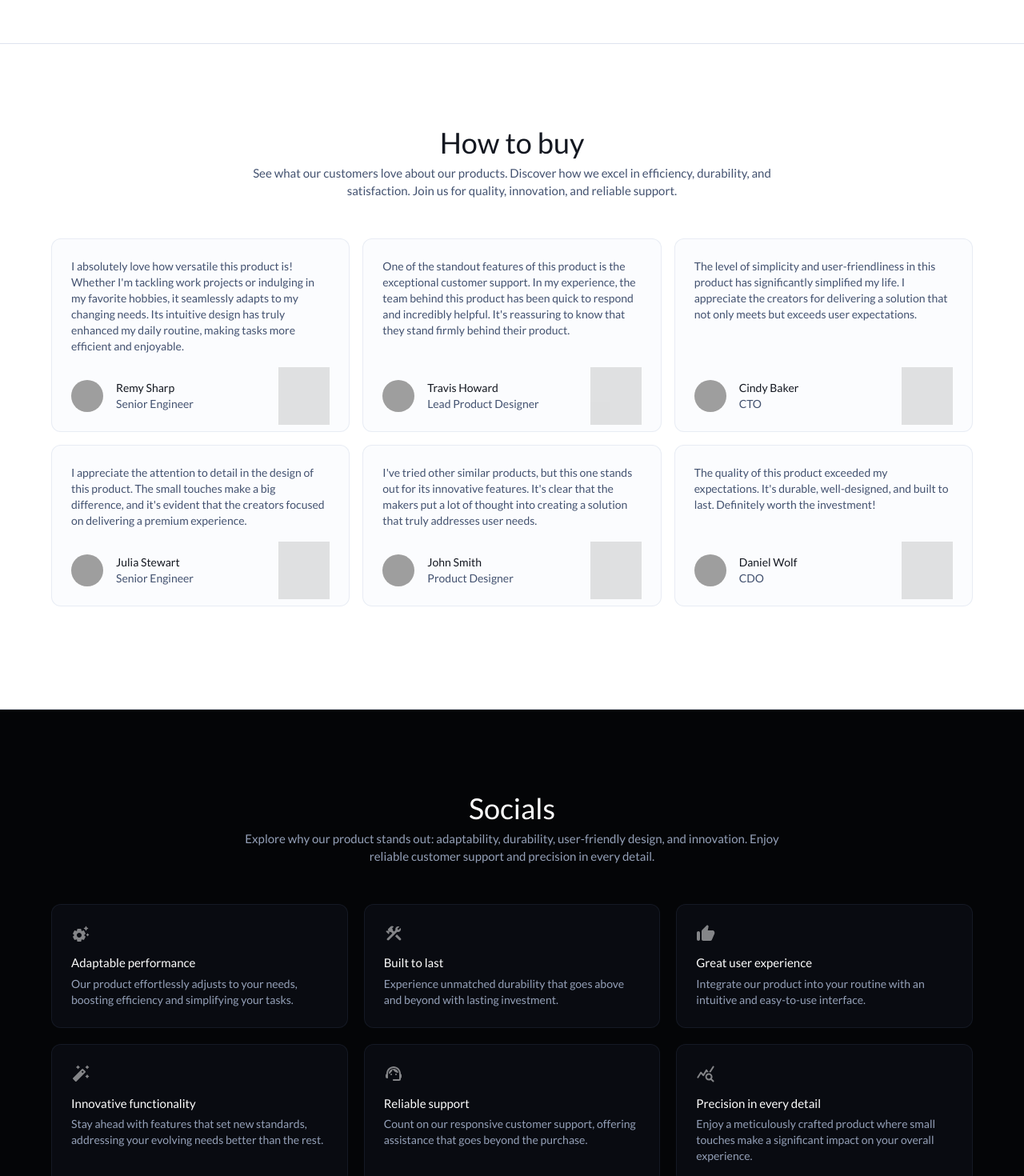
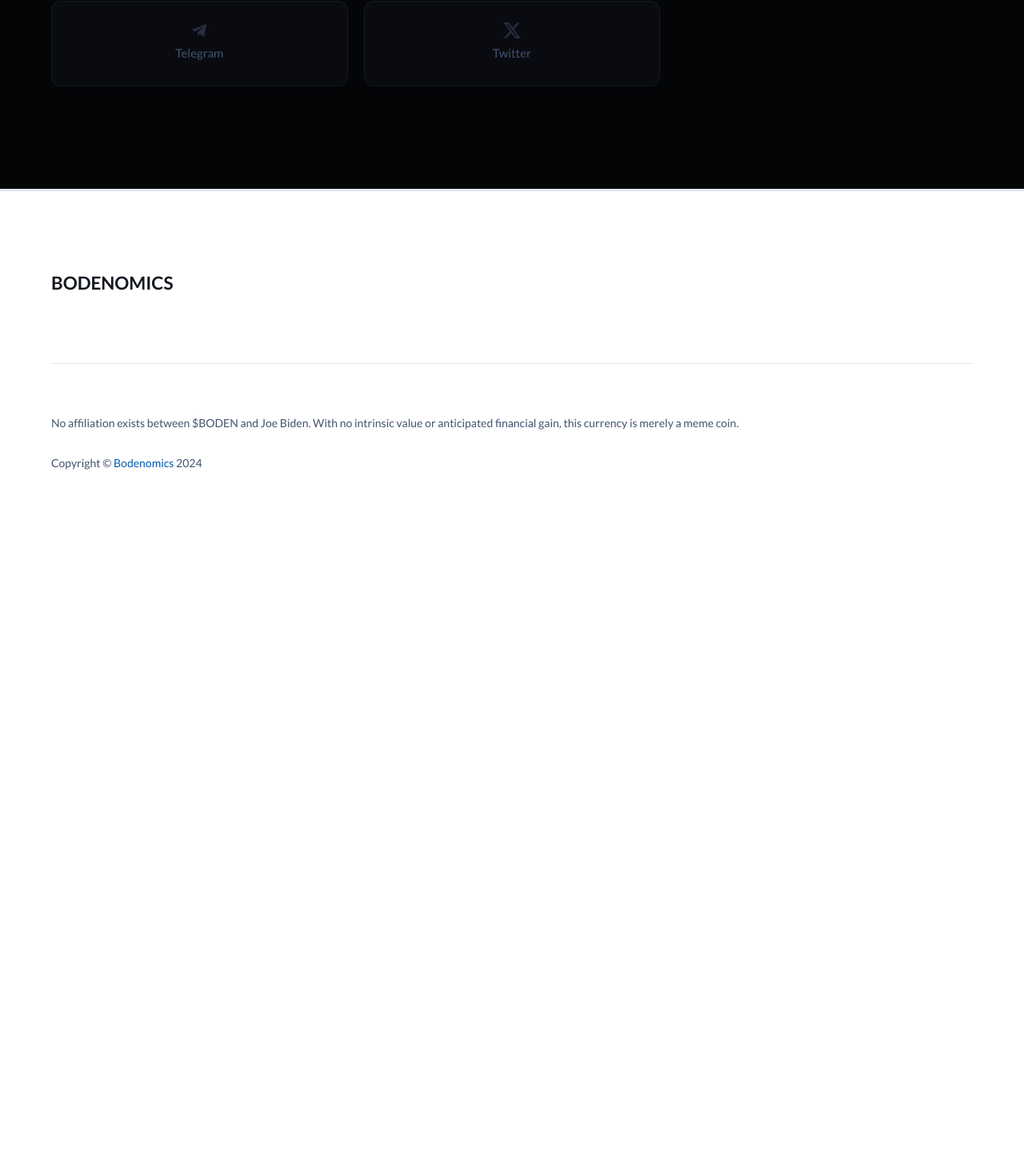
Before and after one commit to Insula415/bodenomics, a React (Create React App) app: page / in a window 1280 px wide. Shown: the part 1276-2746 px from the top of the page at 80% size. After the commit the page ends 1945 px from the top, so only its background shows below. Built offline with nearby package versions, Linux system fonts and the light colour scheme; grey boxes are pictures that could not be loaded.

Commit message:
everything

```diff
--- a/src/App.css
+++ b/src/App.css
@@ -3,3 +3,21 @@
 * {
   font-family: "Lato", sans-serif !important;
 }
+
+@keyframes flash {
+  0% {
+    background-color: #cfcfcf; /* White */
+
+  }
+  50% {
+    background-color: #ff0000; /* Red */
+  }
+  100% {
+    background-color: #0000ff; /* Blue */
+  }
+}
+
+.flashing {
+  animation: flash 2s infinite;
+  border-radius: 16px;
+}
--- a/src/LandingPage.tsx
+++ b/src/LandingPage.tsx
@@ -90,14 +90,14 @@ export default function LandingPage() {
     /> */}
 
       <Box sx={{ bgcolor: 'background.default' }}>
-        <Features />
+        {/* <Features /> */}
         <Divider />
         <Testimonials />
         <Divider />
         <Highlights />
         <Divider />
         <Divider />
-        <FAQ />
+        {/* <FAQ /> */}
         <Divider />
         <Footer />
       </Box>
--- a/src/components/Footer.tsx
+++ b/src/components/Footer.tsx
@@ -59,7 +59,7 @@ export default function Footer() {
             <SitemarkIcon />
           </Box>
         </Box>
-        <Box
+        {/* <Box
           sx={{
             display: { xs: 'none', sm: 'flex' },
             flexDirection: 'column',
@@ -81,7 +81,7 @@ export default function Footer() {
           <Link color="text.secondary" variant="body2" href="#">
             Buy
           </Link>
-        </Box>
+        </Box> */}
       </Box>
       <Box
         sx={{
@@ -94,12 +94,11 @@ export default function Footer() {
         }}
       >
         <div>
-          <Link color="text.secondary" variant="body2" href="#">
+          <Typography color="text.secondary" variant="body2">
           No affiliation exists between $BODEN and Joe Biden. With no intrinsic value or anticipated financial gain, this currency is merely a meme coin.
-          </Link>
+          </Typography>
           <br />
-          <br />
-          <Link color="text.secondary" variant="body2" href="#">
+          {/* <Link color="text.secondary" variant="body2" href="#">
             Privacy Policy
           </Link>
           <Typography display="inline" sx={{ mx: 0.5, opacity: 0.5 }}>
@@ -107,8 +106,7 @@ export default function Footer() {
           </Typography>
           <Link color="text.secondary" variant="body2" href="#">
             Terms of Service
-          </Link>
-
+          </Link> */}
           <Copyright />
         </div>
       </Box>
--- a/src/components/Highlights.tsx
+++ b/src/components/Highlights.tsx
@@ -11,44 +11,21 @@ import QueryStatsRoundedIcon from '@mui/icons-material/QueryStatsRounded';
 import SettingsSuggestRoundedIcon from '@mui/icons-material/SettingsSuggestRounded';
 import SupportAgentRoundedIcon from '@mui/icons-material/SupportAgentRounded';
 import ThumbUpAltRoundedIcon from '@mui/icons-material/ThumbUpAltRounded';
+import TelegramIcon from '@mui/icons-material/Telegram';
+import XIcon from '@mui/icons-material/X';
+import Link from '@mui/material/Link';
 
 const items = [
   {
-    icon: <SettingsSuggestRoundedIcon />,
-    title: 'Adaptable performance',
-    description:
-      'Our product effortlessly adjusts to your needs, boosting efficiency and simplifying your tasks.',
+    icon: <TelegramIcon />,
+    title: 'Telegram',
+    link: "https://t.me/+gJ8u21BL3rViOThh"
   },
   {
-    icon: <ConstructionRoundedIcon />,
-    title: 'Built to last',
-    description:
-      'Experience unmatched durability that goes above and beyond with lasting investment.',
-  },
-  {
-    icon: <ThumbUpAltRoundedIcon />,
-    title: 'Great user experience',
-    description:
-      'Integrate our product into your routine with an intuitive and easy-to-use interface.',
-  },
-  {
-    icon: <AutoFixHighRoundedIcon />,
-    title: 'Innovative functionality',
-    description:
-      'Stay ahead with features that set new standards, addressing your evolving needs better than the rest.',
-  },
-  {
-    icon: <SupportAgentRoundedIcon />,
-    title: 'Reliable support',
-    description:
-      'Count on our responsive customer support, offering assistance that goes beyond the purchase.',
-  },
-  {
-    icon: <QueryStatsRoundedIcon />,
-    title: 'Precision in every detail',
-    description:
-      'Enjoy a meticulously crafted product where small touches make a significant impact on your overall experience.',
-  },
+    icon: <XIcon />,
+    title: 'Twitter',
+    link: "https://twitter.com/BODENOMICS24"
+  }
 ];
 
 export default function Highlights() {
@@ -68,6 +45,7 @@ export default function Highlights() {
           display: 'flex',
           flexDirection: 'column',
           alignItems: 'center',
+          textAlign: 'center', // Center align the content
           gap: { xs: 3, sm: 6 },
         }}
       >
@@ -77,13 +55,8 @@ export default function Highlights() {
             textAlign: { sm: 'left', md: 'center' },
           }}
         >
-          <Typography component="h2" variant="h4">
+          <Typography component="h2" variant="h4" className="flashing">
             Socials
-          </Typography>
-          <Typography variant="body1" sx={{ color: 'grey.400' }}>
-            Explore why our product stands out: adaptability, durability,
-            user-friendly design, and innovation. Enjoy reliable customer support and
-            precision in every detail.
           </Typography>
         </Box>
         <Grid container spacing={2.5}>
@@ -105,15 +78,14 @@ export default function Highlights() {
                   boxShadow: 'none',
                 }}
               >
+                <Link color="text.secondary" variant="body2" href={item.link}>
                   <Box sx={{ opacity: '50%' }}>{item.icon}</Box>
                   <div>
                     <Typography fontWeight="medium" gutterBottom>
                       {item.title}
                     </Typography>
-                  <Typography variant="body2" sx={{ color: 'grey.400' }}>
-                    {item.description}
-                  </Typography>
                   </div>
+                </Link>
               </Stack>
             </Grid>
           ))}
--- a/src/components/Testimonials.tsx
+++ b/src/components/Testimonials.tsx
@@ -11,75 +11,29 @@ import { useTheme } from '@mui/system';
 
 const userTestimonials = [
   {
-    avatar: <Avatar alt="Remy Sharp" src="/static/images/avatar/1.jpg" />,
-    name: 'Remy Sharp',
-    occupation: 'Senior Engineer',
+    name: "Create A Wallet",
     testimonial:
-      "I absolutely love how versatile this product is! Whether I'm tackling work projects or indulging in my favorite hobbies, it seamlessly adapts to my changing needs. Its intuitive design has truly enhanced my daily routine, making tasks more efficient and enjoyable.",
+      "Get Phantom or your preferred wallet for free from Google Play or the app store. For desktop users, visit Phantom to get the extension for your browser.",
   },
   {
-    avatar: <Avatar alt="Travis Howard" src="/static/images/avatar/2.jpg" />,
-    name: 'Travis Howard',
-    occupation: 'Lead Product Designer',
+    name: 'Get some $SOL',
     testimonial:
-      "One of the standout features of this product is the exceptional customer support. In my experience, the team behind this product has been quick to respond and incredibly helpful. It's reassuring to know that they stand firmly behind their product.",
+      "In order to switch to $BODENOMICS, have $SOL in your wallet. You can purchase directly on Phantom, transfer funds from another wallet, or purchase on another exchange and send the funds to your wallet if you don't have any $SOL.",
   },
   {
-    avatar: <Avatar alt="Cindy Baker" src="/static/images/avatar/3.jpg" />,
-    name: 'Cindy Baker',
-    occupation: 'CTO',
+    name: 'Go to Birdeye',
     testimonial:
-      'The level of simplicity and user-friendliness in this product has significantly simplified my life. I appreciate the creators for delivering a solution that not only meets but exceeds user expectations.',
+      'Make a Birdeye connection. Open your Phantom app and navigate to Birdeye in the browser. Attach your wallet. Copy the address of the $BODENOMICS token, choose $BODENOMICS, and click "Confirm." Please sign the wallet when Phantom asks you to.',
   },
   {
-    avatar: <Avatar alt="Remy Sharp" src="/static/images/avatar/4.jpg" />,
-    name: 'Julia Stewart',
-    occupation: 'Senior Engineer',
+    name: '$BODENOMICS',
     testimonial:
-      "I appreciate the attention to detail in the design of this product. The small touches make a big difference, and it's evident that the creators focused on delivering a premium experience.",
-  },
-  {
-    avatar: <Avatar alt="Travis Howard" src="/static/images/avatar/5.jpg" />,
-    name: 'John Smith',
-    occupation: 'Product Designer',
-    testimonial:
-      "I've tried other similar products, but this one stands out for its innovative features. It's clear that the makers put a lot of thought into creating a solution that truly addresses user needs.",
-  },
-  {
-    avatar: <Avatar alt="Cindy Baker" src="/static/images/avatar/6.jpg" />,
-    name: 'Daniel Wolf',
-    occupation: 'CDO',
-    testimonial:
-      "The quality of this product exceeded my expectations. It's durable, well-designed, and built to last. Definitely worth the investment!",
+      "Participate in the $Bodenomics community. Share memes, talk to other holders in Telegram and participate in community events",
   },
 ];
 
-const whiteLogos = [
-  'https://assets-global.website-files.com/61ed56ae9da9fd7e0ef0a967/6560628e8573c43893fe0ace_Sydney-white.svg',
-  'https://assets-global.website-files.com/61ed56ae9da9fd7e0ef0a967/655f4d520d0517ae8e8ddf13_Bern-white.svg',
-  'https://assets-global.website-files.com/61ed56ae9da9fd7e0ef0a967/655f46794c159024c1af6d44_Montreal-white.svg',
-  'https://assets-global.website-files.com/61ed56ae9da9fd7e0ef0a967/61f12e891fa22f89efd7477a_TerraLight.svg',
-  'https://assets-global.website-files.com/61ed56ae9da9fd7e0ef0a967/6560a09d1f6337b1dfed14ab_colorado-white.svg',
-  'https://assets-global.website-files.com/61ed56ae9da9fd7e0ef0a967/655f5caa77bf7d69fb78792e_Ankara-white.svg',
-];
-
-const darkLogos = [
-  'https://assets-global.website-files.com/61ed56ae9da9fd7e0ef0a967/6560628889c3bdf1129952dc_Sydney-black.svg',
-  'https://assets-global.website-files.com/61ed56ae9da9fd7e0ef0a967/655f4d4d8b829a89976a419c_Bern-black.svg',
-  'https://assets-global.website-files.com/61ed56ae9da9fd7e0ef0a967/655f467502f091ccb929529d_Montreal-black.svg',
-  'https://assets-global.website-files.com/61ed56ae9da9fd7e0ef0a967/61f12e911fa22f2203d7514c_TerraDark.svg',
-  'https://assets-global.website-files.com/61ed56ae9da9fd7e0ef0a967/6560a0990f3717787fd49245_colorado-black.svg',
-  'https://assets-global.website-files.com/61ed56ae9da9fd7e0ef0a967/655f5ca4e548b0deb1041c33_Ankara-black.svg',
-];
-
-const logoStyle = {
-  width: '64px',
-  opacity: 0.3,
-};
-
 export default function Testimonials() {
   const theme = useTheme();
-  const logos = theme.palette.mode === 'light' ? darkLogos : whiteLogos;
 
   return (
     <Container
@@ -100,18 +54,14 @@ export default function Testimonials() {
           textAlign: { sm: 'left', md: 'center' },
         }}
       >
-        <Typography component="h2" variant="h4" color="text.primary">
+        <Typography component="h2" variant="h4" color="text.primary" className="flashing">
           How to buy
         </Typography>
-        <Typography variant="body1" color="text.secondary">
-          See what our customers love about our products. Discover how we excel in
-          efficiency, durability, and satisfaction. Join us for quality, innovation,
-          and reliable support.
-        </Typography>
+        <br />
       </Box>
       <Grid container spacing={2}>
-        {userTestimonials.map((testimonial, index) => (
-          <Grid item xs={12} sm={6} md={4} key={index} sx={{ display: 'flex' }}>
+        {userTestimonials.map((testimonial,index) => (
+          <Grid item xs={6} sm={6} md={3} key={index} sx={{ display: 'flex' }}>
             <Card
               sx={{
                 display: 'flex',
@@ -122,29 +72,13 @@ export default function Testimonials() {
               }}
             >
               <CardContent>
-                <Typography variant="body2" color="text.secondary">
+                <Typography variant="h5" color="text.primary" sx={{pb: 2}}>
+                  {testimonial.name}
+                </Typography>
+                <Typography color="text" sx={{fontSize: {xs: 12, sm: 15}}}>
                   {testimonial.testimonial}
                 </Typography>
               </CardContent>
-              <Box
-                sx={{
-                  display: 'flex',
-                  flexDirection: 'row',
-                  justifyContent: 'space-between',
-                  pr: 2,
-                }}
-              >
-                <CardHeader
-                  avatar={testimonial.avatar}
-                  title={testimonial.name}
-                  subheader={testimonial.occupation}
-                />
-                <img
-                  src={logos[index]}
-                  alt={`Logo ${index + 1}`}
-                  style={logoStyle}
-                />
-              </Box>
             </Card>
           </Grid>
         ))}
```
Also changed, not shown: src/components/AppAppBar.tsx (+13 -6 lines), src/components/Hero.tsx (+29 -32 lines). Lines whose indentation alone changed are shown as unchanged.
